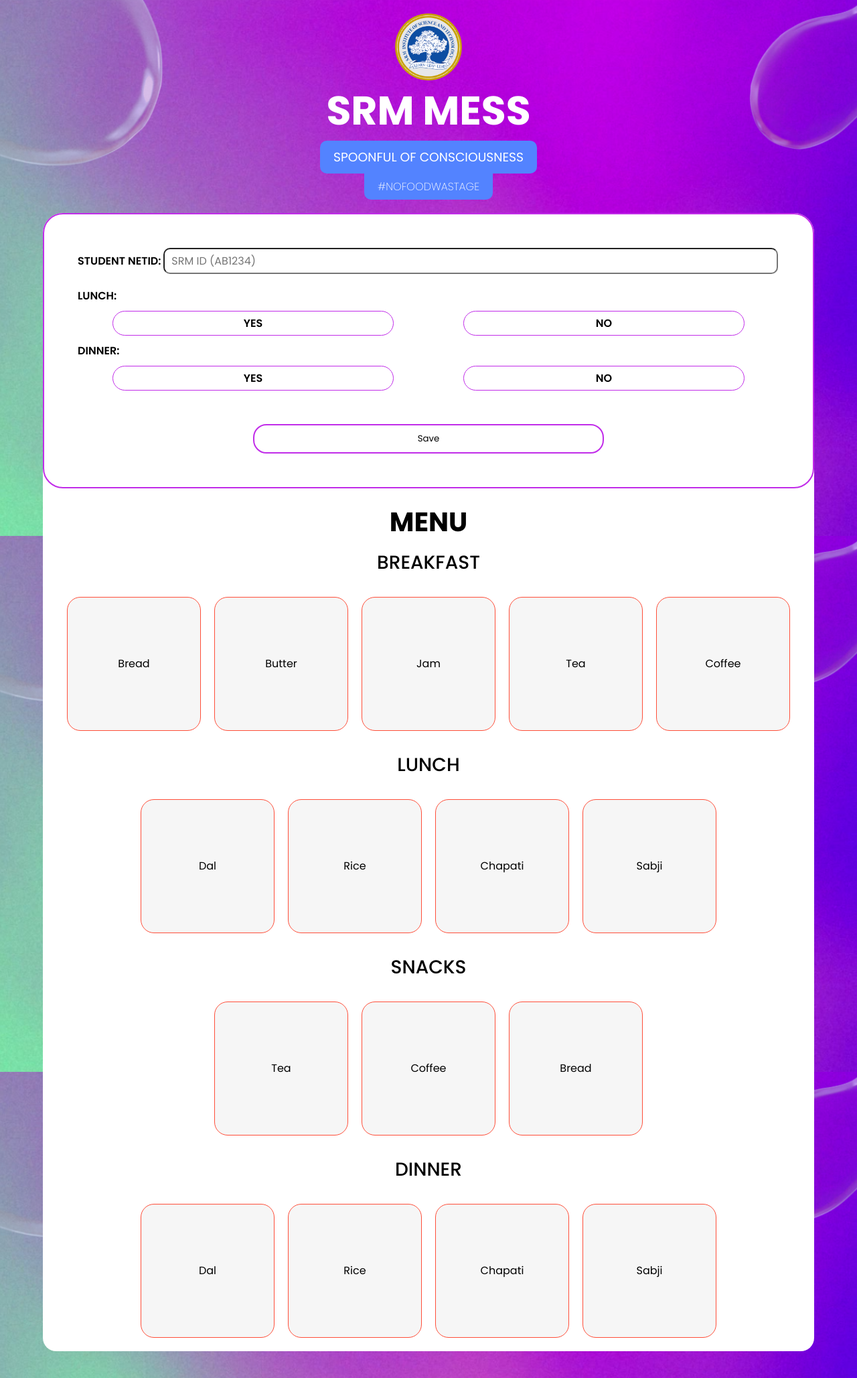
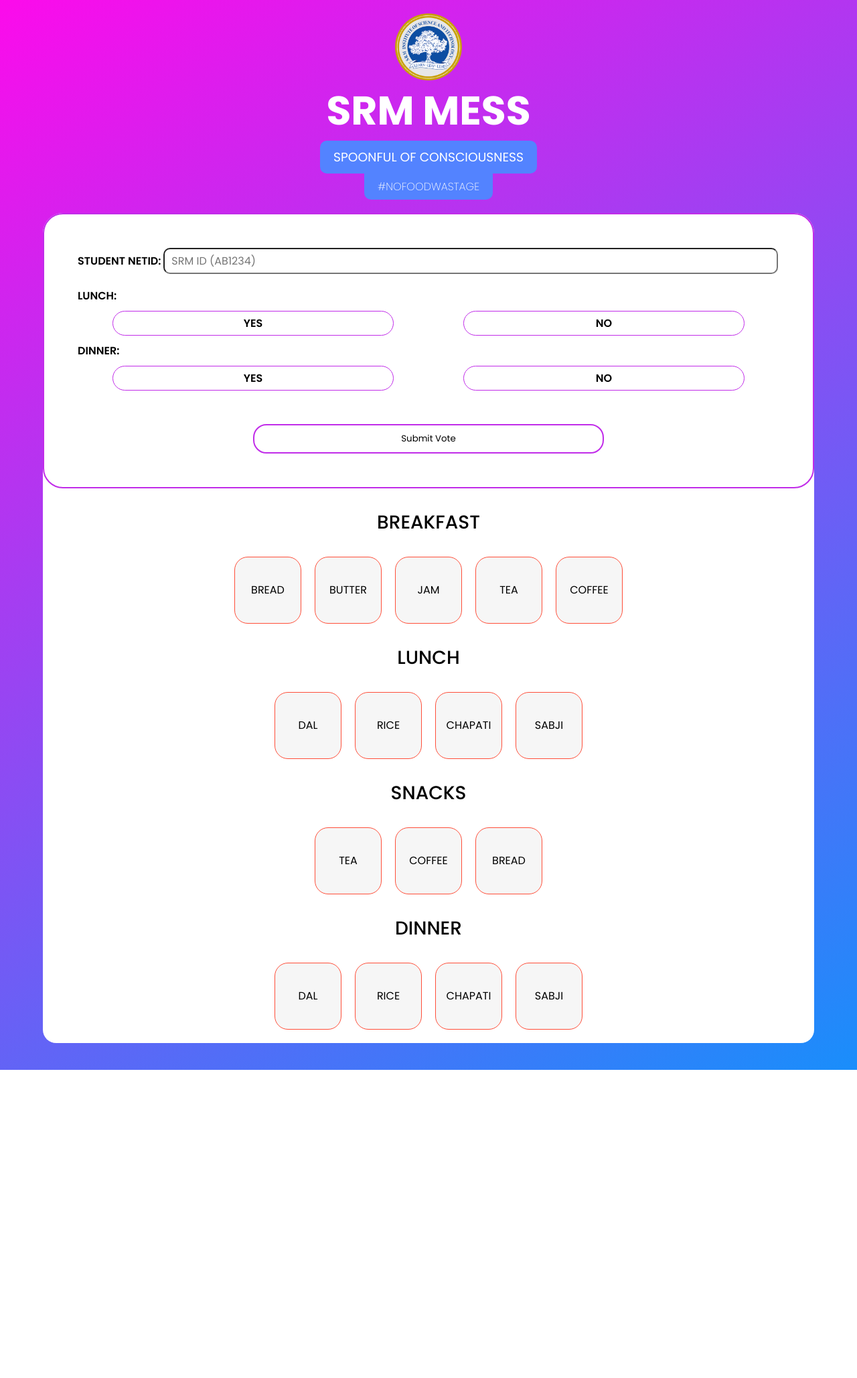
Before and after one commit to TartejBrothers/SRM-Mess-Bonito, a Django app: page / in a window 1280 px wide. Shown: the whole page at 67% size. After the commit the page ends 1597 px from the top, so only its background shows below. Run offline with Django 4.2, Linux system fonts and the light colour scheme; some web fonts are replaced.

Commit message:
Updated: Home page

```diff
--- a/assets/css/style.css
+++ b/assets/css/style.css
@@ -2,12 +2,29 @@
 @import url(https://db.onlinewebfonts.com/c/b851561fd22deabc04e65e994e257e51?family=Pragmatica+W01+Extended);
 html {
   scroll-behavior: smooth;
-  background-color: #f6f6f6;
+  /* background-color: #f6f6f6;
   background-image: url("../images/background.png");
   background-repeat: no-repeat;
   background-size: cover;
   background-attachment: fixed;
-  background-position: center;
+  background-position: center; */
+  background: rgb(252, 11, 235);
+  background: -moz-linear-gradient(
+    149deg,
+    rgba(252, 11, 235, 1) 0%,
+    rgba(25, 142, 251, 1) 100%
+  );
+  background: -webkit-linear-gradient(
+    149deg,
+    rgba(252, 11, 235, 1) 0%,
+    rgba(25, 142, 251, 1) 100%
+  );
+  background: linear-gradient(
+    149deg,
+    rgba(252, 11, 235, 1) 0%,
+    rgba(25, 142, 251, 1) 100%
+  );
+  filter: progid:DXImageTransform.Microsoft.gradient(startColorstr="#fc0beb",endColorstr="#198efb",GradientType=1);
 }
 * {
   margin: 0;
@@ -65,7 +82,6 @@ html {
 }
 .forms {
   z-index: 10;
-
   border-top-left-radius: 30px;
   border-top-right-radius: 30px;
   display: flex;
@@ -107,6 +123,7 @@ html {
   background-color: #ffffff;
   width: 90%;
   padding: 20px;
+  text-transform: uppercase;
   color: #f6f6f6;
   border-bottom-left-radius: 20px;
   border-bottom-right-radius: 20px;
@@ -146,8 +163,8 @@ html {
   flex-direction: column;
   align-items: center;
   justify-content: center;
-  width: 200px;
-  height: 200px;
+  width: 100px;
+  height: 100px;
   border: 1px solid #ff4e39;
   color: #000000;
   padding: 5px;
@@ -183,13 +200,21 @@ html {
   display: flex;
   justify-content: space-around;
 }
-
+#id_lunch div:hover,
+#id_dinner div:hover {
+  scale: 1.2;
+  background-color: #c12ce9;
+}
 #id_lunch div {
   background-color: #ffffff;
   width: 40%;
   border-radius: 20px;
   padding: 5px 10px;
   border: 1px solid #c12ce9;
+}
+#id_lunch div,
+#id_dinner div {
+  transition: all 1s ease;
 }
 #id_lunch div label {
   width: 100%;
--- a/templates/index.html
+++ b/templates/index.html
@@ -23,14 +23,14 @@
           {% csrf_token %} {{form.as_p}}
           <input
             type="submit"
-            value="Save"
+            value="Submit Vote"
             id="savebutton"
             class="formsubmit"
           />
         </form>
       </div>
       <div class="menu">
-        <h2 class="menuheader">MENU</h2>
+        <!-- <h2 class="menuheader">MENU</h2> -->
         <ul>
           {% for meal, item in data.menu %}
             {% ifchanged meal %}
```
